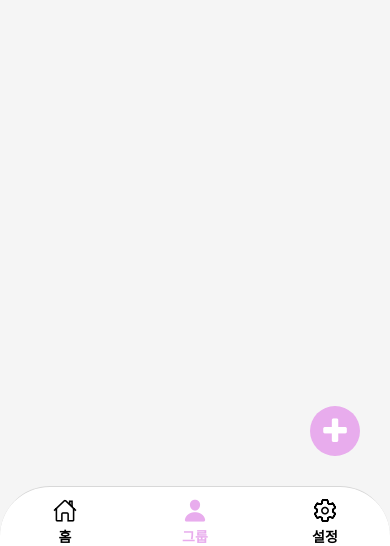
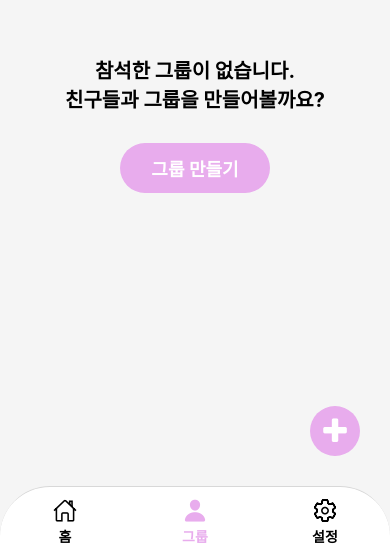
Before and after one commit to Yuhyeon0516/ReactNative_Pinky, a React Native app: screen /Group in a window 390 px wide. Shown: the part 298-844 px from the top of the page. Built offline with nearby package versions, Linux system fonts and the light colour scheme.

Commit message:
Created message that if not join an group, a message will be displayed.

```diff
--- a/src/screens/tab/Group.tsx
+++ b/src/screens/tab/Group.tsx
@@ -2,10 +2,14 @@ import React from "react";
 import ScreenBase from "../../components/common/ScreenBase";
 import {NavigationProp, useNavigation} from "@react-navigation/native";
 import {StackParams} from "../../types/type";
+import {Text, View} from "react-native";
+import PinkButton from "../../components/common/PinkButton";
+import Spacer from "../../components/common/Spacer";
 // import NaverMapView from "react-native-nmap";
 
 export default function GroupScreen() {
     const navigation = useNavigation<NavigationProp<StackParams>>();
+    const groupList = [];
 
     function onClickAdd() {
         navigation.navigate("AddGroup");
@@ -14,6 +18,36 @@ export default function GroupScreen() {
     return (
         <ScreenBase onClickAdd={onClickAdd}>
             {/* <NaverMapView style={{flex: 1}} /> */}
+            {groupList.length ? (
+                <></>
+            ) : (
+                <View
+                    style={{
+                        flexDirection: "column",
+                        flex: 1,
+                        alignItems: "center",
+                        justifyContent: "center",
+                    }}>
+                    <Text
+                        style={{
+                            color: "black",
+                            fontWeight: "bold",
+                            fontSize: 20,
+                        }}>
+                        참석한 그룹이 없습니다.
+                    </Text>
+                    <Text
+                        style={{
+                            color: "black",
+                            fontWeight: "bold",
+                            fontSize: 20,
+                        }}>
+                        친구들과 그룹을 만들어볼까요?
+                    </Text>
+                    <Spacer height={30} />
+                    <PinkButton text="그룹 만들기" />
+                </View>
+            )}
         </ScreenBase>
     );
 }
```
